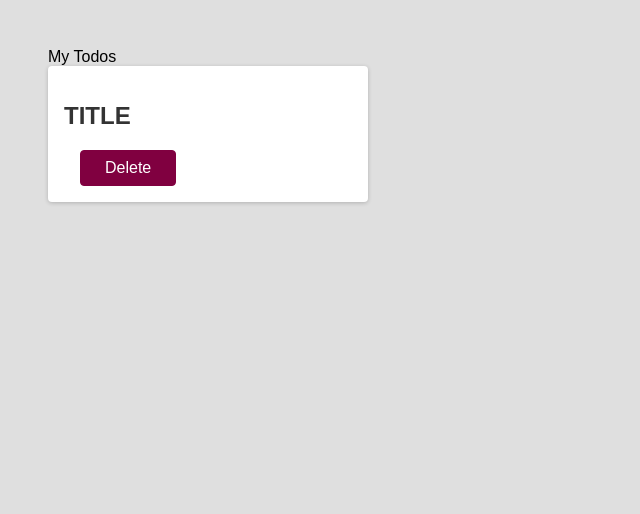
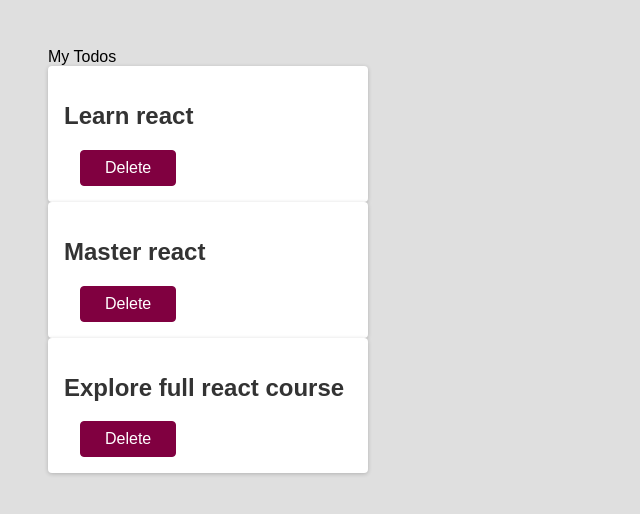
Before and after one commit to julielaursen/nextjs-the-complete-guide-React, a React (Create React App) app in the folder react-refresher/: page / in a window 1280 px wide. Shown: the top 514 px of the page, without its empty margins (0-640 px from the left). Built offline with nearby package versions, Linux system fonts and the light colour scheme.

Commit message:
add first event handler

```diff
--- a/react-refresher/src/App.js
+++ b/react-refresher/src/App.js
@@ -4,7 +4,9 @@ function App() {
   return (
     <div>
       <hi>My Todos</hi>
-      <Todo />
+      <Todo text="Learn react" />
+      <Todo text="Master react" />
+      <Todo text="Explore full react course" />
     </div>
   )
 }
--- a/react-refresher/src/components/Todo.js
+++ b/react-refresher/src/components/Todo.js
@@ -1,9 +1,15 @@
-function Todo() {
+function Todo(props) {
+  function deleteHandler() {
+    console.log(props.text, 'clicked')
+  }
+
   return (
     <div className="card">
-      <h2>TITLE</h2>
+      <h2>{props.text}</h2>
       <div className="actions'">
-        <button className="btn">Delete</button>
+        <button className="btn" onClick={deleteHandler}>
+          Delete
+        </button>
       </div>
     </div>
   )
```
